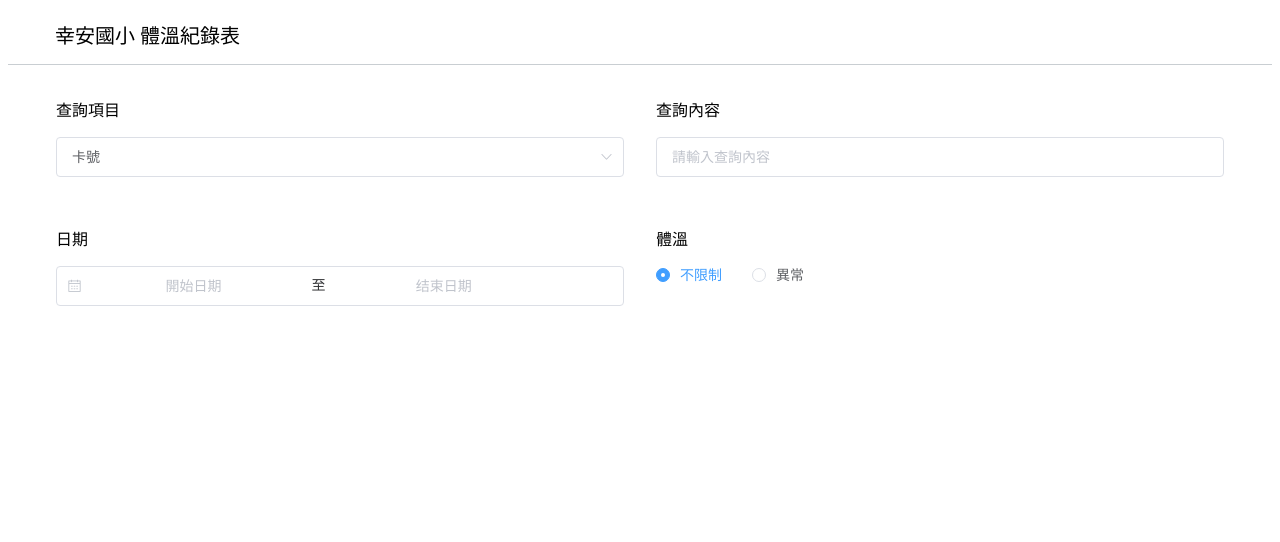
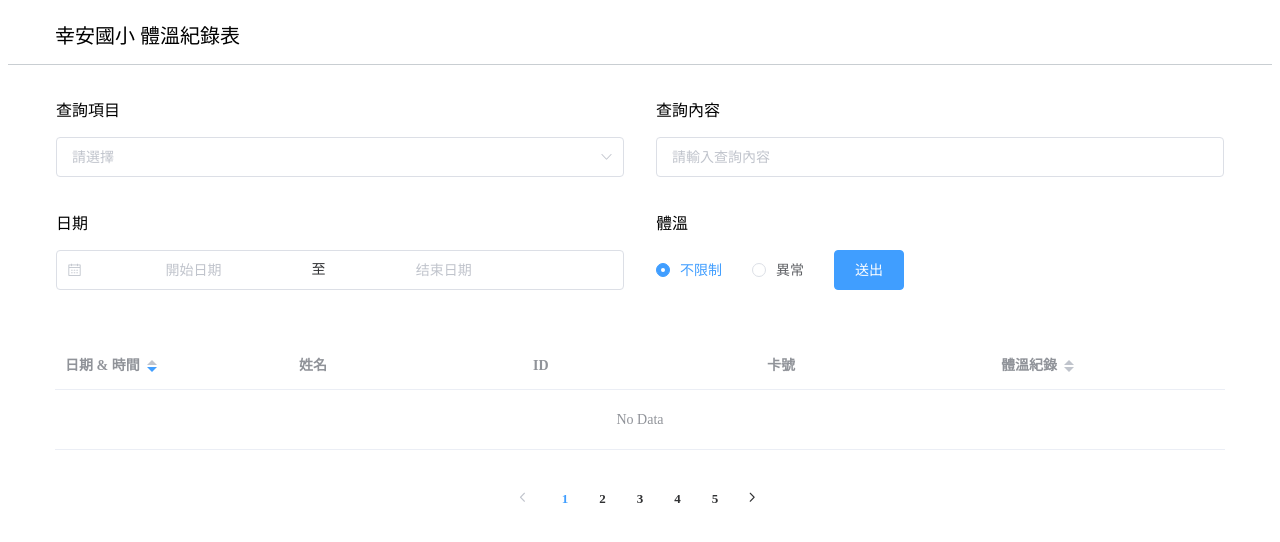
Before and after one commit to babycomeon0129/whitley-frontend, a Vue app in the folder whitley-frontend/: page / in a window 1280 px wide. Shown: the top 542 px of the page. Built offline with nearby package versions, Linux system fonts and the light colour scheme.

Commit message:
後台切板完成

```diff
--- a/whitley-frontend/src/assets/styles/flex.scss
+++ b/whitley-frontend/src/assets/styles/flex.scss
@@ -15,11 +15,12 @@
         display: flex;
         align-items: center;
     }
-    .flex-justify-center {
-        display: flex;
-        justify-content: center;
-        position: relative;
-    }
+}
+
+.flex-justify-center {
+    display: flex;
+    justify-content: center;
+    position: relative;
 }
 
 .flex-container {
--- a/whitley-frontend/src/views/Home.vue
+++ b/whitley-frontend/src/views/Home.vue
@@ -5,42 +5,81 @@
         <h1>幸安國小 體溫紀錄表</h1>
       </div>
     </div>
+    <!-- 查詢區 -->
     <div class="sort-area">
       <div class="container">
         <div class="row">
           <div class="col-6 flexfrm flex-container">
             <p>查詢項目</p>
-            <el-select v-model="value" placeholder="請選擇">
+            <el-select v-model="demand" placeholder="請選擇">
               <el-option
-                v-for="(item, index) in demand"
+                v-for="(item, index) in demandSelect"
                 :key="index"
                 :label="item.label"
-                :value="item.value">
+                :value="item.value"
+              >
               </el-option>
             </el-select>
           </div>
           <div class="col-6 flexfrm flex-container">
             <p>查詢內容</p>
-            <el-input v-model="demandContent" placeholder="請輸入查詢內容"></el-input>
+            <el-input
+              v-model="demandContent"
+              placeholder="請輸入查詢內容"
+            ></el-input>
           </div>
         </div>
         <div class="row">
-           <div class="col-6 flexfrm flex-container">
+          <div class="col-6 flexfrm flex-container">
             <p>日期</p>
             <el-date-picker
+              style="width: 100%"
               v-model="dateRange"
               type="daterange"
               range-separator="至"
               start-placeholder="開始日期"
-              end-placeholder="结束日期">
+              end-placeholder="结束日期"
+            >
             </el-date-picker>
           </div>
           <div class="col-6">
             <p>體溫</p>
             <el-radio v-model="temperature" label="1">不限制</el-radio>
             <el-radio v-model="temperature" label="2">異常</el-radio>
+            <el-button type="primary">送出</el-button>
           </div>
         </div>
+      </div>
+    </div>
+    <!-- 秀資料區 -->
+    <div class="datashow">
+      <div class="container">
+        <el-table
+        :data="tableData"
+        style="width: 100%"
+        :default-sort="{ prop: 'date', order: 'descending' }"
+        >
+          <el-table-column prop="date" label="日期 & 時間" sortable>
+          </el-table-column>
+          <el-table-column prop="name" label="姓名">
+          </el-table-column>
+          <el-table-column prop="address" label="ID">
+          </el-table-column>
+          <el-table-column prop="address" label="卡號">
+          </el-table-column>
+          <el-table-column prop="address" label="體溫紀錄"  sortable>
+          </el-table-column>
+        </el-table>
+      </div>
+    </div>
+    <!-- 分頁 -->
+    <div class="pagination">
+      <div class="container">
+        <el-pagination
+          @current-change="checkPage($event)"
+          layout="prev, pager, next"
+          :total="dataTatal">
+        </el-pagination>
       </div>
     </div>
   </div>
@@ -53,31 +92,56 @@
 export default {
   name: 'Home',
   setup () {
-    /** 查詢項目 */
-    const demand = reactive([
+    /** 查詢選單 */
+    const demandSelect = reactive([
       {
-        label: '姓名'
+        label: '姓名',
+        value: 'name'
       },
       {
-        label: '電話'
+        label: '電話',
+        value: 'tel'
       },
       {
-        label: 'ID'
+        label: 'ID',
+        value: 'id'
       },
       {
-        label: '卡號'
-      }])
+        label: '卡號',
+        value: 'cardNumber'
+      }
+    ])
+    /** 查詢項目 */
+    const demand = ref('')
     /** 查詢內容 */
     const demandContent = ref('')
     /** 日期 */
     const dateRange = ref('')
     /** 體溫 */
     const temperature = ref('1')
+    /** 查詢資料 */
+    const getData = reactive('')
+    /** 資料總筆數 */
+    const dataTatal = ref(50)
+
     return {
+      demandSelect,
       demand,
       demandContent,
       dateRange,
-      temperature
+      temperature,
+      getData,
+      dataTatal
+    }
+  },
+  methods: {
+    checkPage (page) {
+      console.log(page)
+    }
+  },
+  computed: {
+    filterItem () {
+      return 1231
     }
   }
 }
@@ -90,7 +154,7 @@
 
 .header {
   padding: 1em 0;
-  border-bottom: 1px solid #C9CED2;
+  border-bottom: 1px solid #c9ced2;
   h1 {
     margin: 0;
     font-size: 20px;
@@ -99,14 +163,28 @@
 
 .col-6 {
   padding: 1em;
-}
-
-.col-6 >>> .el-range-editor.el-input__inner {
-  width: 100%;
+  @media (max-width: 760px) {
+        width: 100%;
+    }
 }
 
 label {
   margin-bottom: 1em;
 }
 
+.sort-area {
+  padding: 1em 0;
+  p {
+    margin-top: 0;
+  }
+}
+
+.datashow {
+  padding: 1em 0;
+}
+
+.pagination {
+  text-align: center;
+  margin-top: 1em;
+}
 </style>
--- a/whitley-frontend/src/views/Login.vue
+++ b/whitley-frontend/src/views/Login.vue
@@ -4,12 +4,14 @@
       幸安國小 <br />
       <span>體溫查詢系統登入</span>
     </h1>
-    <div class="loginform">
-      <h2>登入</h2>
-      <p>請輸入您的帳戶</p>
-      <input type="text" placeholder="帳號" v-model="username">
-      <input type="text" placeholder="密碼" v-model="password">
-      <button type="button" class="btn btn-login">登入</button>
+    <div class="flex-justify-center">
+      <div class="loginform">
+        <h2>登入</h2>
+        <p>請輸入您的帳戶</p>
+        <el-input v-model="username" placeholder="帳號"></el-input>
+        <el-input v-model="password" placeholder="密碼"></el-input>
+        <el-button type="primary">登入</el-button>
+      </div>
     </div>
   </div>
 </template>
@@ -47,7 +49,7 @@
   color: $default-color;
   letter-spacing: 20px;
   line-height: 70%;
-  margin-top: 2em;
+  margin: 2em 0 0.5em 0;
   span {
     letter-spacing: 0;
     font-size: 25px;
@@ -60,23 +62,18 @@
   border-radius: 5px;
   padding: 2em;
   color: $logintext-color;
+  width: 50%;
+  @media (max-width: 760px) {
+        width: 90%;
+    }
   h2 {
     color: #000;
   }
   p {
     margin: 0.5em 0;
   }
-}
-
-input {
-  margin-bottom: 1em;
-}
-
-.btn-login {
-  background: $default-color;
-  color: #fff;
-  &:hover {
-    background:#1b8eb7;
+  ::v-deep .el-input__inner {
+    margin-bottom: 1em;
   }
 }
 </style>
```
